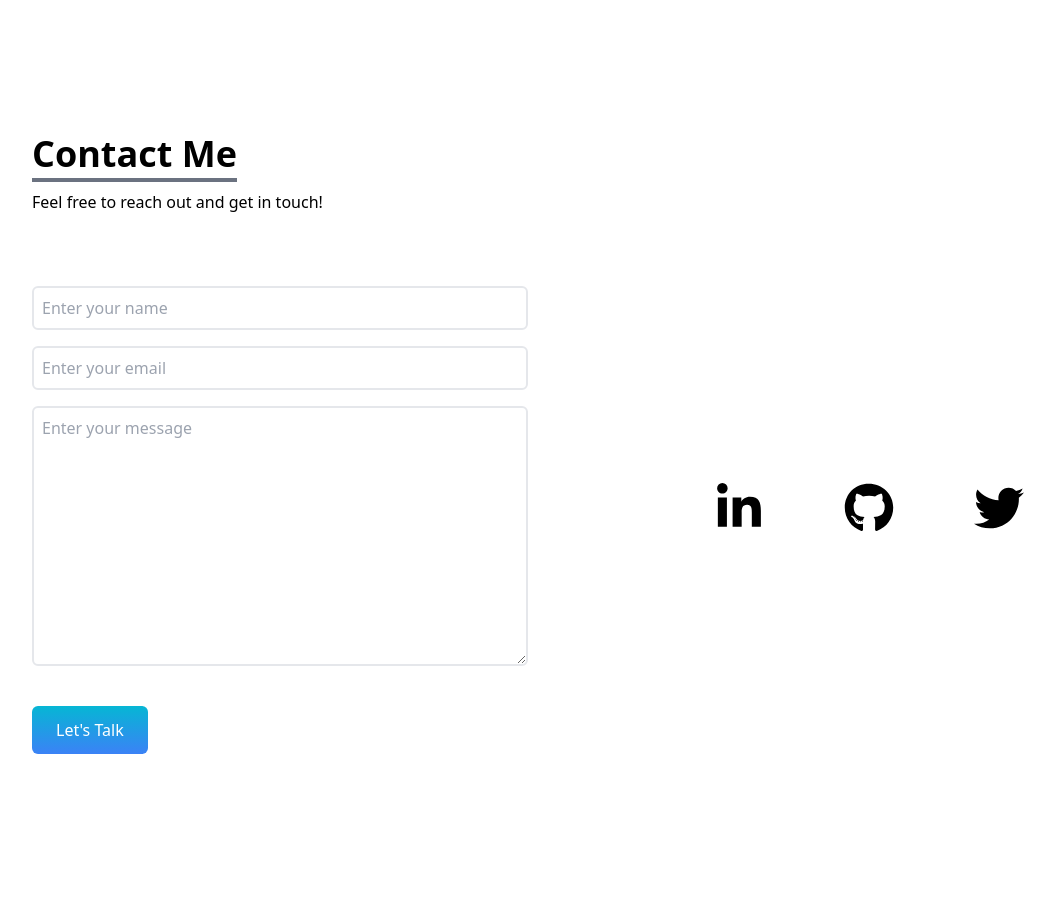
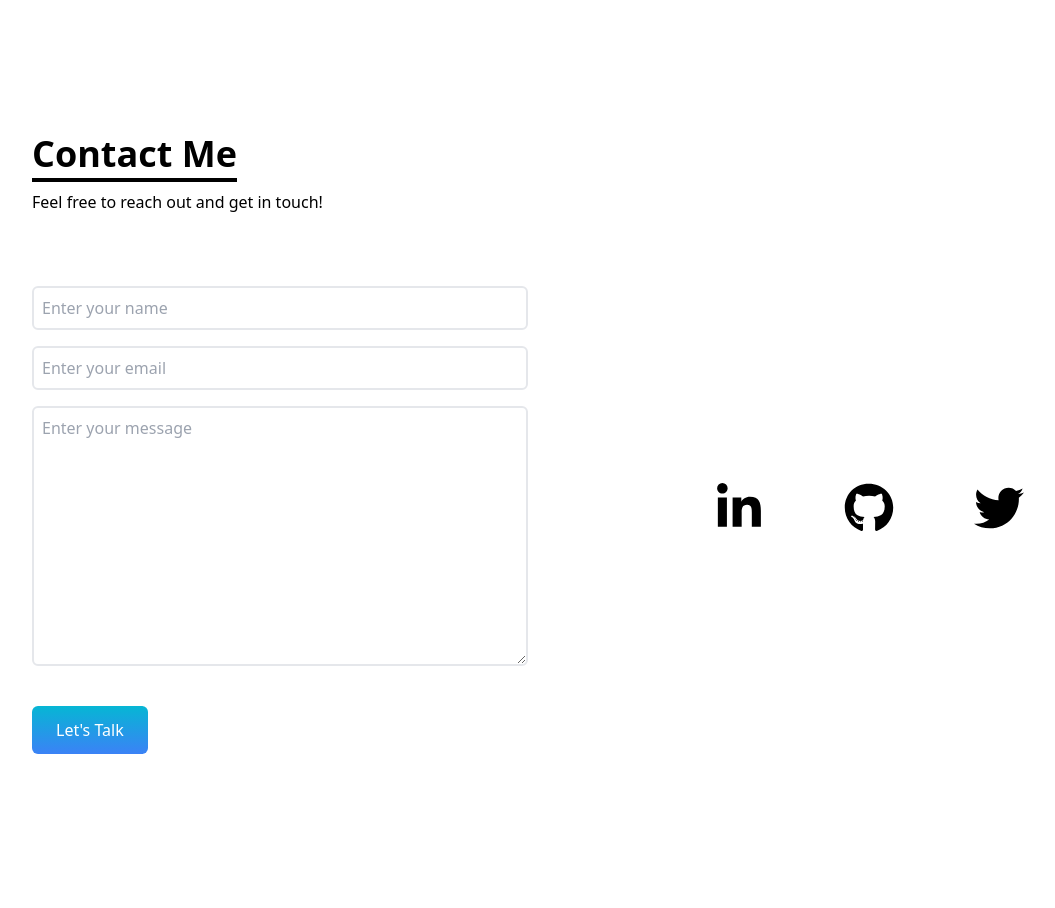
Before and after one commit to malcolmlearnstech/portfolio, a React app: page / in a window 1280 px wide. Shown: the part 3400-4308 px from the top of the page, without its empty margins (112-1167 px from the left). Built offline with nearby package versions, Linux system fonts and the light colour scheme.

Commit message:
style: change title underline color

```diff
--- a/client/components/Contact.js
+++ b/client/components/Contact.js
@@ -57,7 +57,7 @@
       >
         <div className="flex flex-col p-4 justify-center max-w-screen-lg mx-auto h-full">
           <div className="pb-8">
-            <p className="text-4xl font-bold inline border-b-4 border-gray-500">
+            <p className="text-4xl font-bold inline border-b-4 border-black">
               Contact Me
             </p>
             <p className="pt-4 pb-10">
```
